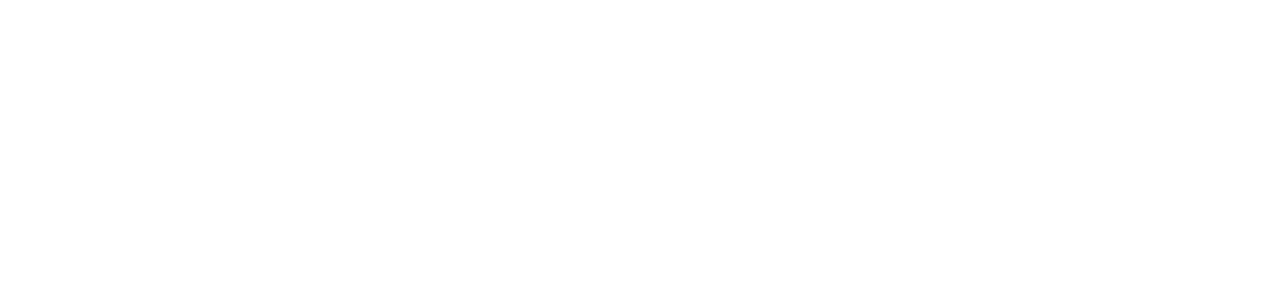
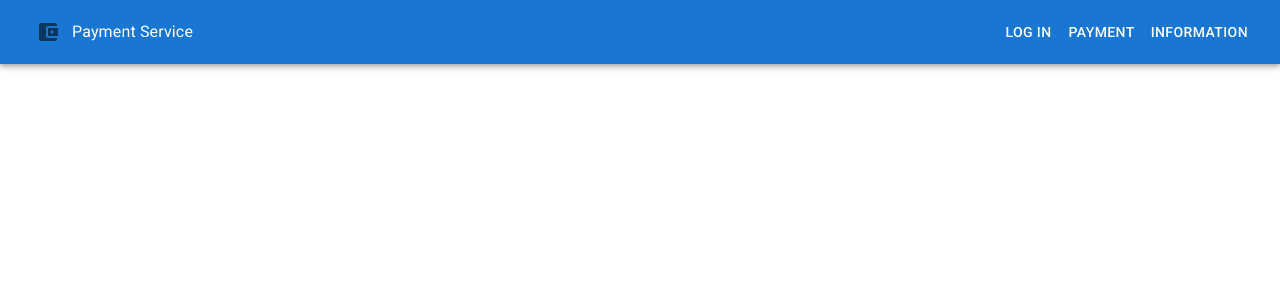
Before and after one commit to borangoher/frontend-demo, a React (Create React App) app: page / in a window 1280 px wide. Shown: the top 300 px of the page. Built offline with nearby package versions, Linux system fonts and the light colour scheme; the HTML template or start-up script is replaced by a standard one.

Commit message:
Create Navbar

```diff
--- a/src/Components/Navbar.js
+++ b/src/Components/Navbar.js
@@ -1,7 +1,43 @@
 import React from "react";
+import AppBar from "@mui/material/AppBar";
+import Toolbar from "@mui/material/Toolbar";
+import IconButton from "@mui/material/IconButton";
+import AccountBalanceWalletIcon from "@mui/icons-material/AccountBalanceWallet";
+import Box from "@mui/material/Box";
+import Typography from "@mui/material/Typography";
+import Button from "@mui/material/Button";
+import { Link } from "react-router-dom";
 
 const Navbar = () => {
-    return (<div />);
-}
+  return (
+    <Box>
+      <AppBar position="static">
+        <Toolbar>
+          <IconButton component={Link} to="/" size="large">
+            <AccountBalanceWalletIcon />
+          </IconButton>
+          <Typography
+            component={Link}
+            to="/"
+            flexGrow={1}
+            color="inherit"
+            style={{ textDecoration: "none" }}
+          >
+            Payment Service
+          </Typography>
+          <Button component={Link} to="/login" color="inherit">
+            Log In
+          </Button>
+          <Button component={Link} to="/payment" color="inherit">
+            Payment
+          </Button>
+          <Button component={Link} to="/information" color="inherit">
+            Information
+          </Button>
+        </Toolbar>
+      </AppBar>
+    </Box>
+  );
+};
 
 export default Navbar;
```
Also changed, not shown: package.json (+7 -0 lines), src/App.js (+9 -5 lines), 1 other file (tests, documents, lock files or other folders).
